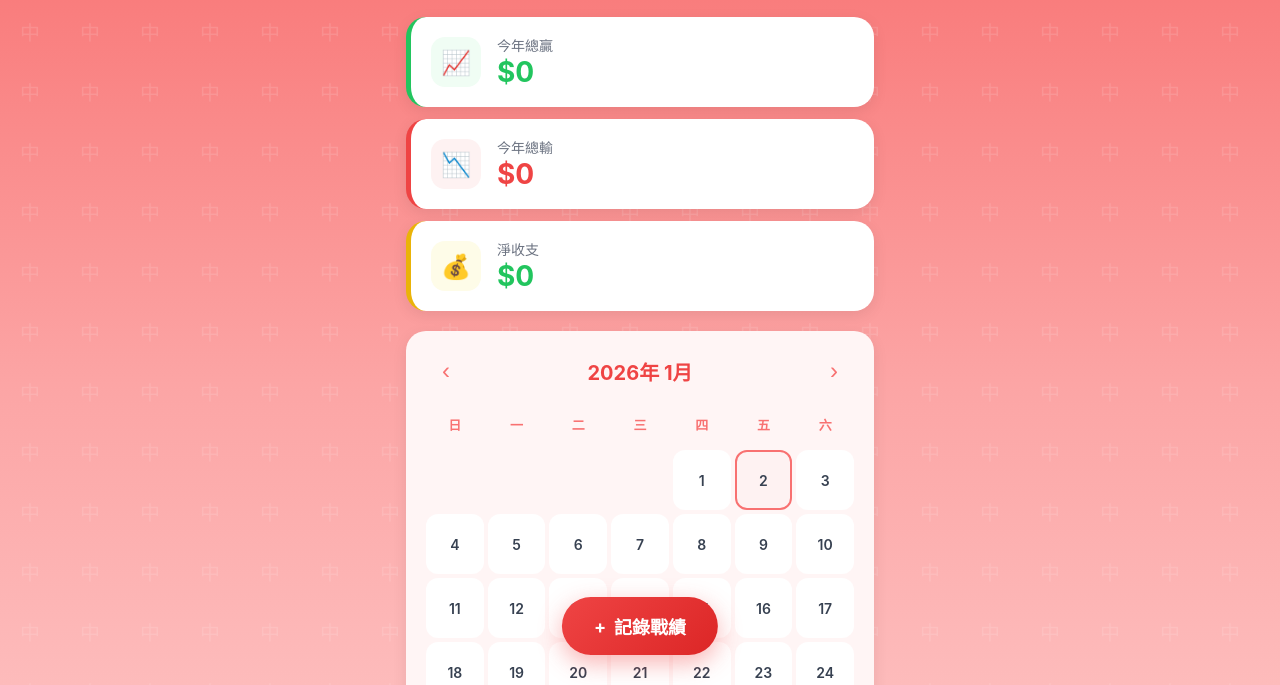
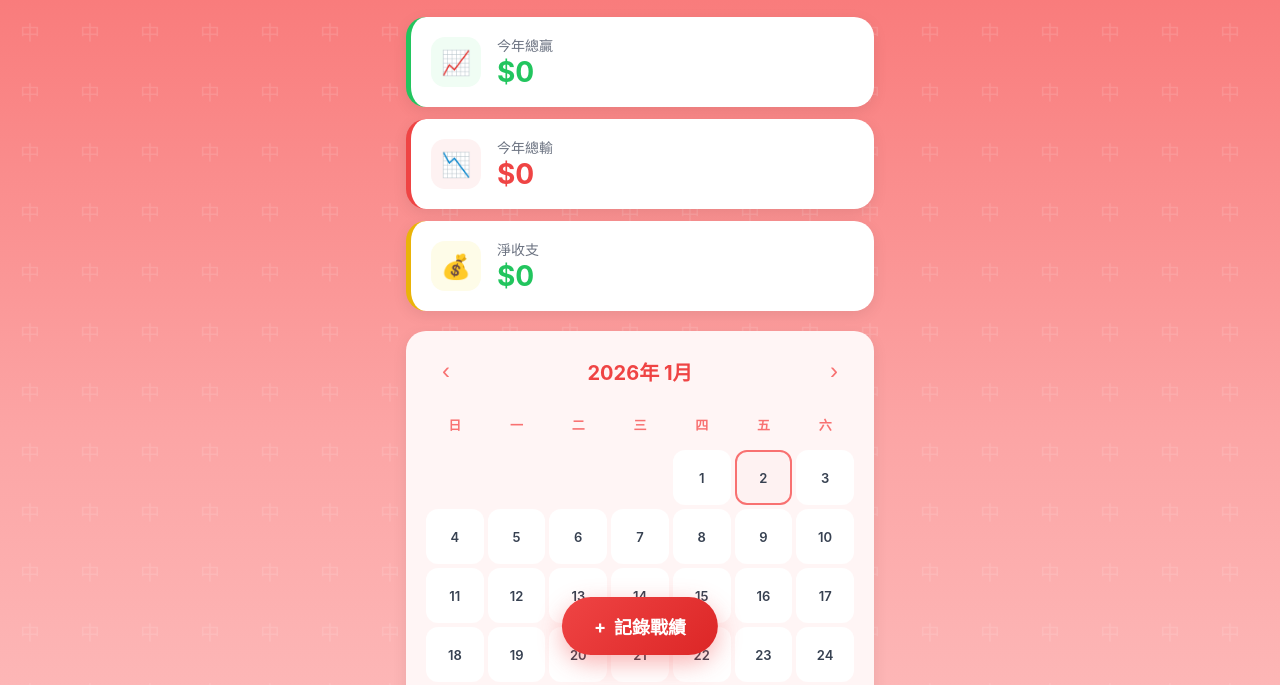
Before and after one commit to qqoqto/mahjong-personal, a plain HTML site: page index.html in a window 1280 px wide. Shown: the part 115-800 px from the top of the page. Drawn offline with Linux system fonts and the light colour scheme.

Commit message:
Add files via upload

```diff
--- a/index.html
+++ b/index.html
@@ -46,7 +46,7 @@
       margin: 0 auto;
       padding: 0 16px;
       padding-top: max(20px, env(safe-area-inset-top));
-      padding-bottom: 100px;
+      padding-bottom: 120px;
     }
 
     /* Header */
@@ -150,6 +150,7 @@
       background: #fff5f5;
       border-radius: 20px;
       padding: 20px;
+      margin-bottom: 100px;
       box-shadow: 0 4px 15px rgba(0,0,0,0.08);
     }
 
@@ -186,7 +187,7 @@
 
     .calendar-weekdays {
       display: grid;
-      grid-template-columns: repeat(7, 1fr);
+      grid-template-columns: repeat(7, minmax(0, 1fr));
       gap: 4px;
       margin-bottom: 8px;
     }
@@ -201,7 +202,7 @@
 
     .calendar-days {
       display: grid;
-      grid-template-columns: repeat(7, 1fr);
+      grid-template-columns: repeat(7, minmax(0, 1fr));
       gap: 4px;
     }
 
@@ -214,9 +215,10 @@
       flex-direction: column;
       align-items: center;
       justify-content: center;
-      padding: 4px;
-      height: 60px;
+      padding: 4px 2px;
+      min-height: 55px;
       transition: all 0.2s;
+      overflow: hidden;
     }
 
     .calendar-day:active {
@@ -238,14 +240,14 @@
     }
 
     .day-number {
-      font-size: 14px;
+      font-size: 13px;
       font-weight: 600;
       color: #374151;
     }
 
     .day-record {
-      font-size: 10px;
-      margin-top: 2px;
+      font-size: 9px;
+      margin-top: 1px;
       text-align: center;
       line-height: 1.2;
     }
```
